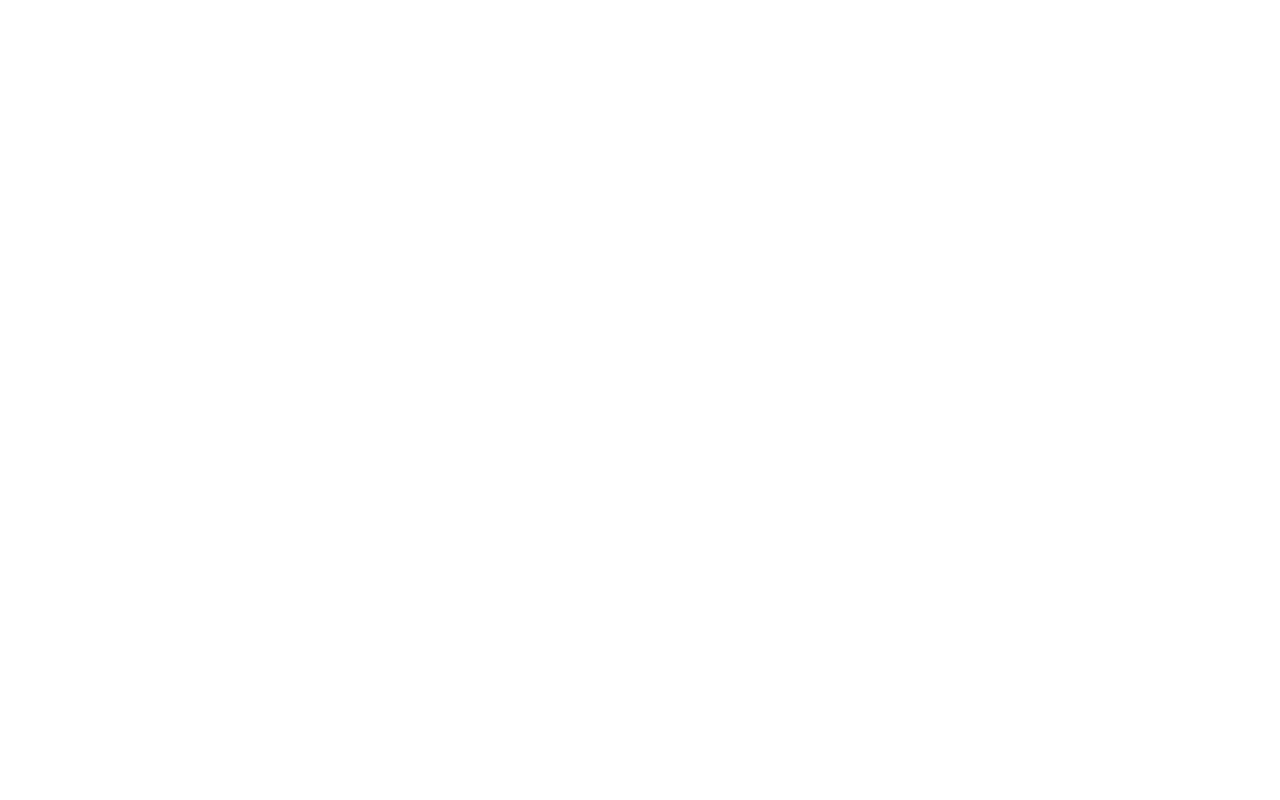
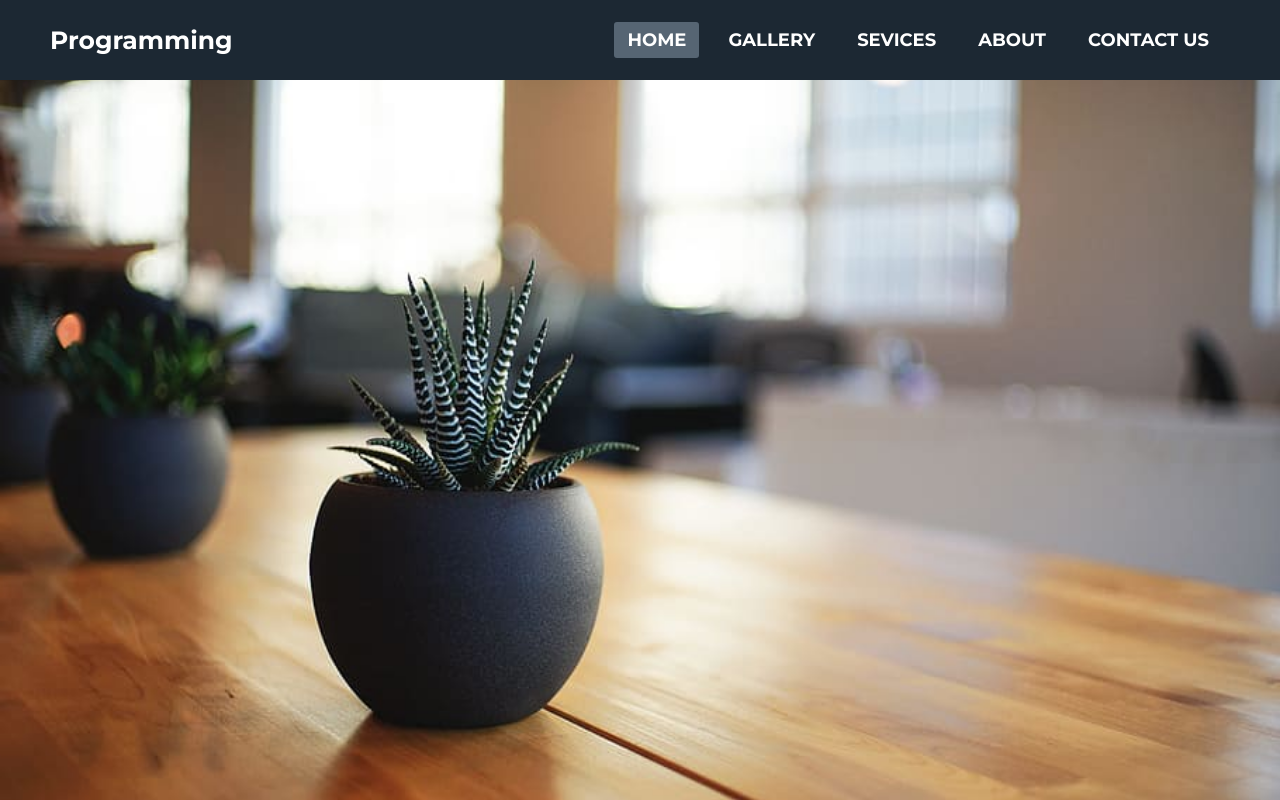
Before and after one commit to itz-deen/Responsive-Website-html-css, a plain HTML site: page index.html in a window 1280 px wide. Drawn offline with Linux system fonts and the light colour scheme.

Commit message:
Mobile Responsive and Main Area

```diff
--- a/index.html
+++ b/index.html
@@ -9,7 +9,25 @@
 </head>
 <body>
 
+    <nav>
+        <div class="logo">
+            Programming
+        </div>
 
+        <input type="checkbox" id="click">
+        <label for="click" class="menu-button"><i class="fa-solid fa-bars"></i></label>
+
+        <ul>
+            <li><a class="active" href="#">Home</a></li>
+            <li><a href="#">Gallery</a></li>
+            <li><a href="#">Sevices</a></li>
+            <li><a href="#">about</a></li>
+            <li><a href="#">Contact us</a></li>
+        </ul>
+    </nav>
+    <header>
+
+    </header>
 
 </body>
 </html>
--- a/style.css
+++ b/style.css
@@ -1 +1,106 @@
 @import url('https://fonts.googleapis.com/css2?family=Montserrat:ital,wght@0,100..900;1,100..900&display=swap');
+body{
+    font-family: Montserrat;
+}
+*{
+    margin: 0;
+    padding: 0;
+    box-sizing: border-box;
+}
+
+nav{
+    display: flex;
+    background-color: #1C2833;
+    height: 80px;
+    width: 100%;
+    justify-content: space-between;
+    padding: 0px 50px 0px 50px;
+    align-items: center;
+}
+.logo{
+    font-size: 25px;
+    font-weight: bold;
+    color: white;
+
+}
+nav ul{
+    display: flex;
+}
+nav ul li{
+    list-style: none;
+    margin: 0 8px;
+}
+nav ul li a{
+    text-decoration: none;
+    font-size: 18px;
+    font-weight: 700;
+    color: white;
+    padding: 7px 13px;
+    border-radius: 3px;
+    transition: 0.5s;
+    text-transform: uppercase;
+
+}
+nav ul li a:hover,nav ul li a.active {
+    background-color: #566573;
+
+}
+
+#click{
+    display: none;
+}
+.menu-button{
+    color: white;
+    font-size: 22px;
+    cursor: pointer;
+    display: none;
+}
+
+
+
+
+@media only screen and (max-width: 940px){
+    nav ul {
+        position: fixed;
+        left: -100%;
+        background-color: #1C2833;
+        top: 80px;
+        height: 100vh;
+        width: 100%;
+        padding-top: 20px;
+        flex-direction: column;
+        text-align: center;
+        transition: all 0.5s ease;
+    }
+    #click:checked ~ .menu-button i::before{
+        content: "\f00d";
+    }
+    #click:checked ~ ul{
+        left: 0%;
+    }
+    nav ul li{
+        margin: 50px 0;
+    }
+    nav ul li a {
+        font-size: 22px;
+
+    }
+    nav ul li a:hover,nav ul li a.active{
+        background: none;
+        color: crimson;
+    }
+    .menu-button{
+        display: block;
+    }
+
+}
+
+
+header{
+    background-image: url('images/banner.jpg');
+    height: 90vh;
+    background-repeat: no-repeat;
+    background-size: cover;
+    background-position: center;
+
+}
```
Also changed, not shown: images/banner.jpg (added).
